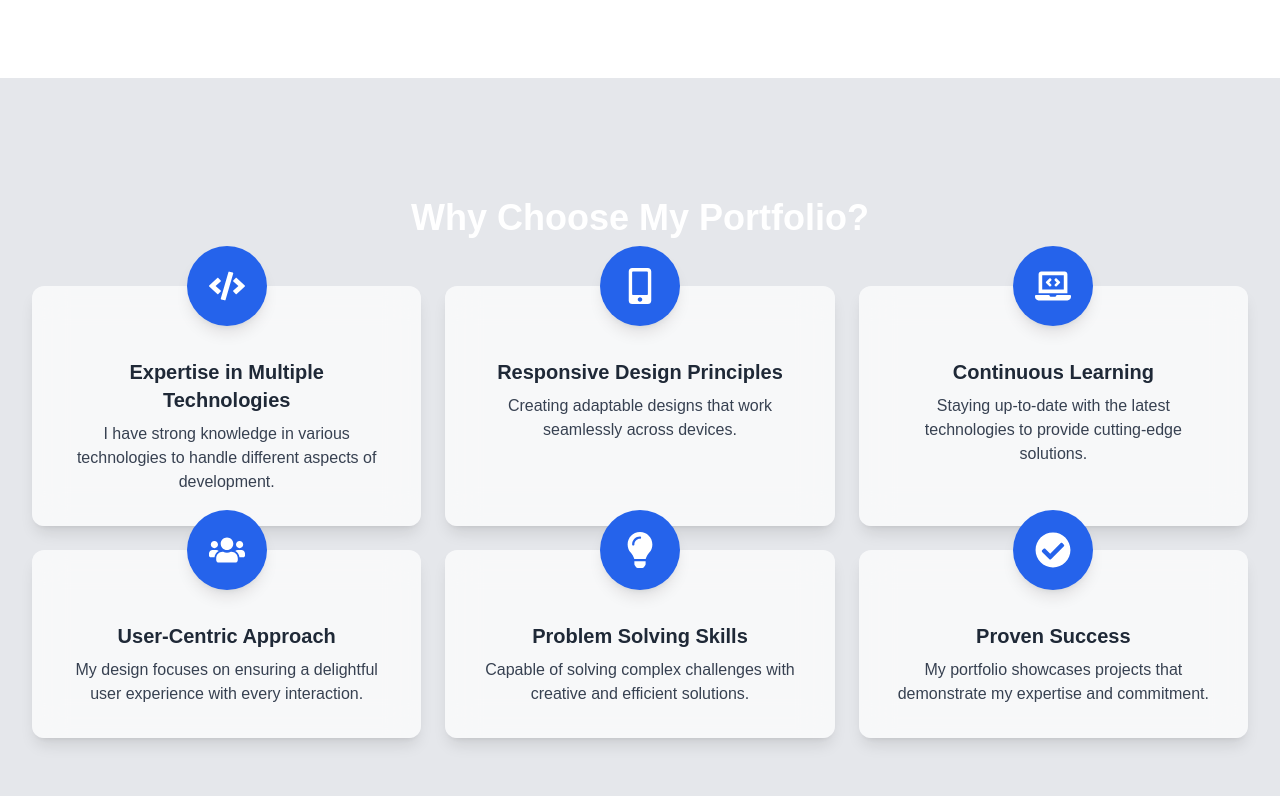
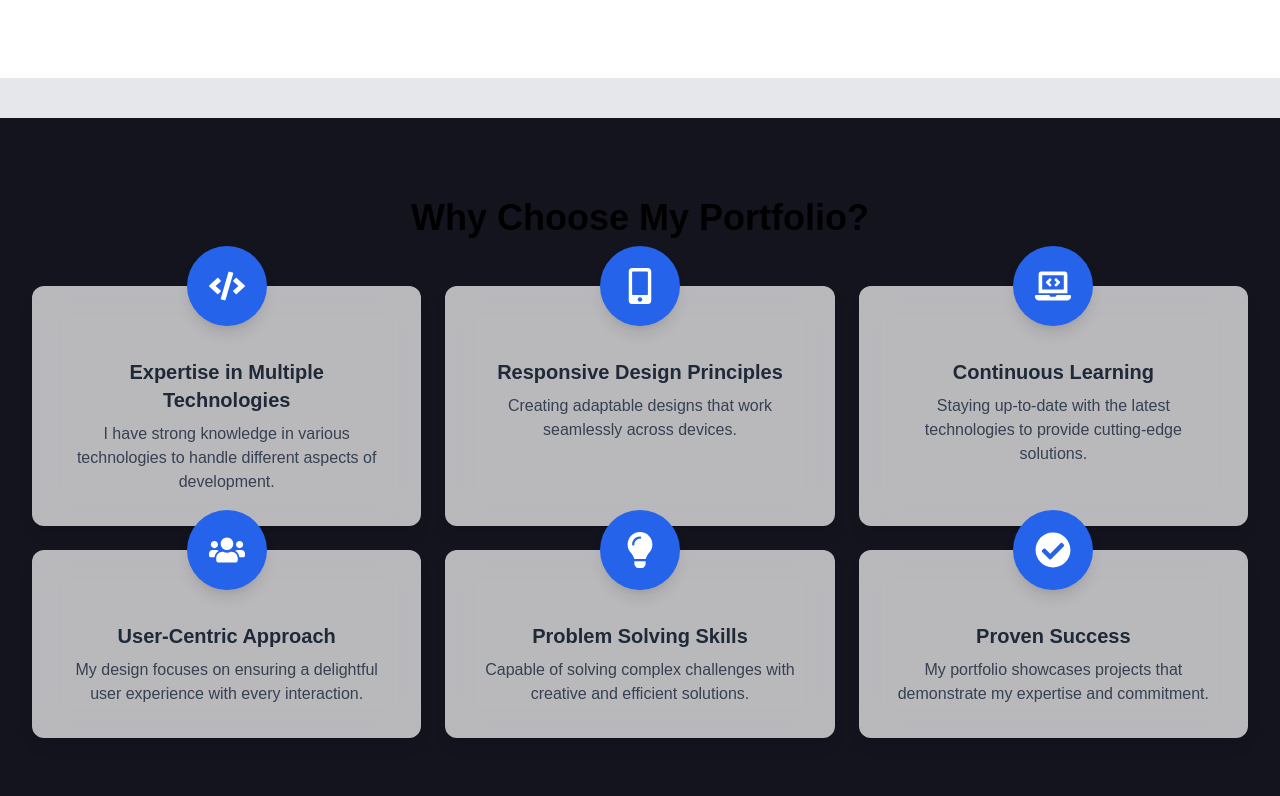
Before and after one commit to DharshanSR/Personal-Portfolio, a Next.js app: page /service/ui-ux in a window 1280 px wide. Shown: the part 2064-2860 px from the top of the page. Built offline with nearby package versions, Linux system fonts and the light colour scheme.

Commit message:
change the background color and some text color

```diff
--- a/src/components/WhyChoosePortfolio.jsx
+++ b/src/components/WhyChoosePortfolio.jsx
@@ -43,9 +43,9 @@ const WhyChoosePortfolio = ({ refProp, isInView }) => {
             initial={{ opacity: 0, y: 50 }}
             animate={{ opacity: isInView ? 1 : 0, y: isInView ? 0 : 50 }}
             transition={{ duration: 0.6 }}
-            className="container mx-auto text-center py-20 bg-gray-200"
+            className="container mx-auto text-center py-20 bg-[#14141F]"
         >
-            <h3 className="text-4xl font-bold mb-12 text-white">Why Choose My Portfolio?</h3>
+            <h3 className="text-4xl font-bold mb-12 text-black">Why Choose My Portfolio?</h3>
 
             <div className="grid grid-cols-1 md:grid-cols-2 lg:grid-cols-3 gap-6">
                 {cardData.map((card, index) => (
```
